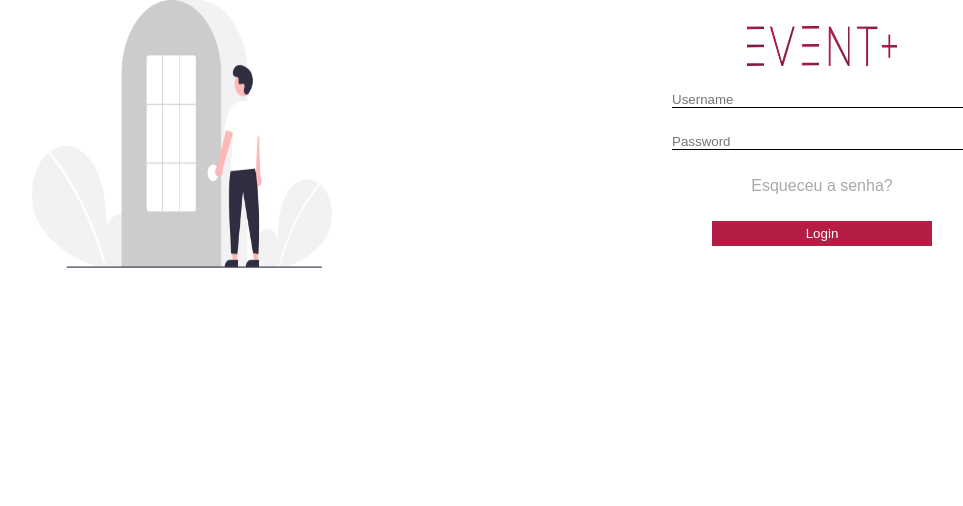
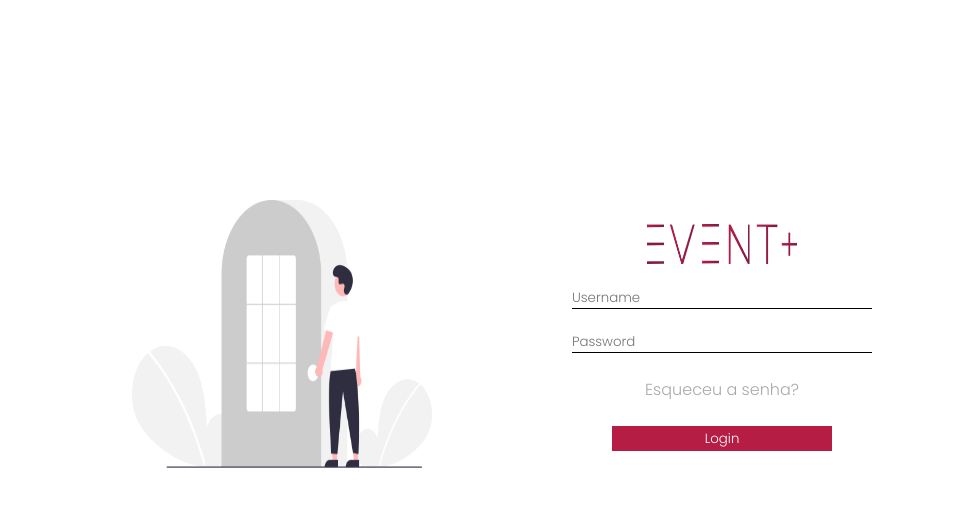
Before and after one commit to FiamaBrenda/ODS_ONU, a plain HTML site: page index.html in a window 1280 px wide. Shown: the whole page, without its empty margins (138-1101 px from the left). Drawn offline with Linux system fonts and the light colour scheme.

Commit message:
Adicionando a fonte poppins

```diff
--- a/index.html
+++ b/index.html
@@ -6,16 +6,19 @@
     <meta http-equiv="X-UA-Compatible" content="IE=edge">
     <meta name="viewport" content="width=device-width, initial-scale=1.0">
     <link rel="stylesheet" href="style.css">
+    <link rel="preconnect" href="https://fonts.googleapis.com">
+    <link rel="preconnect" href="https://fonts.gstatic.com" crossorigin>
+    <link href="https://fonts.googleapis.com/css2?family=Poppins:wght@100;300&display=swap" rel="stylesheet">
     <title>ODS ONU</title>
 </head>
 
 <body>
     <main>
-        <div class="home">
-            <div class="fundo_home">
+        <div class="login">
+            <div class="fundo_ods">
                 <img src="./img/banner.png" alt="Menino Alto">
             </div>
-            <div class="login_home">
+            <div class="login_ods">
                 <img src="./img/Event.png" alt="Logo">
                 <input type="text" placeholder="Username">
                 <input type="text" placeholder="Password">
--- a/style.css
+++ b/style.css
@@ -2,39 +2,40 @@
     padding: 0;
     margin: 0;
     box-sizing: border-box;
-    font-family: sans-serif;
+    font-family: 'Poppins', sans-serif;
 }
 
 
-.home {
+.login {
     display: flex;
     justify-content: space-around;
     margin-top: 200px;
-    margin: 0;
-/*     background-image: url(./img/fundo.png);
-    width: 100%;
-    height: 100vh; */
+    margin: 200px;
+    background-image: url(./img/fundo.png),url(./img/fundo\ branco.png);
+    background-repeat: no-repeat, no-repeat;
+    background-position: right, left;
+
 }
 
-.fundo_home img {
+.fundo_ods img {
     width: 300px;
     height: 268px;
 }
 
-.login_home {
+.login_ods{
     align-items: center;
     display: flex;
     flex-direction: column;
     justify-content: space-evenly;
 }
 
-.login_home img {
+.login_ods img {
     width: 150px;
     height: 40px;
 
 }
 
-.login_home button {
+.login_ods button {
     background-color: #B51D44;
     color: #ffffff;
     width: 220px;
@@ -43,13 +44,13 @@
 
 }
 
-.login_home input {
+.login_ods input {
     border: none;
     border-bottom: 1px solid #000;
     width: 300px;
 }
 
-.login_home a {
+.login_ods a {
     text-decoration: none;
     color: darkgray;
 
```
Also changed, not shown: img/fundo branco.png (added).
